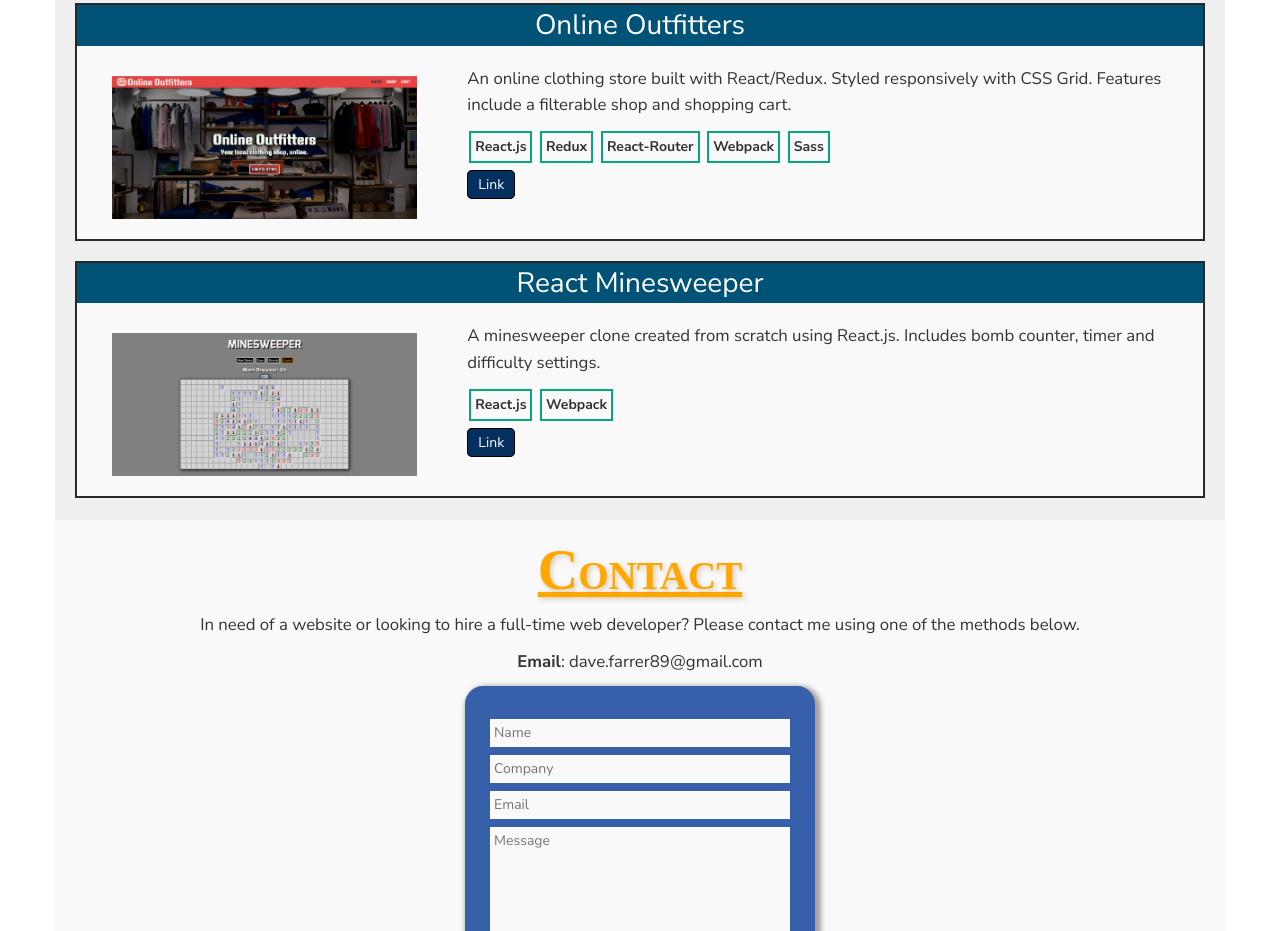
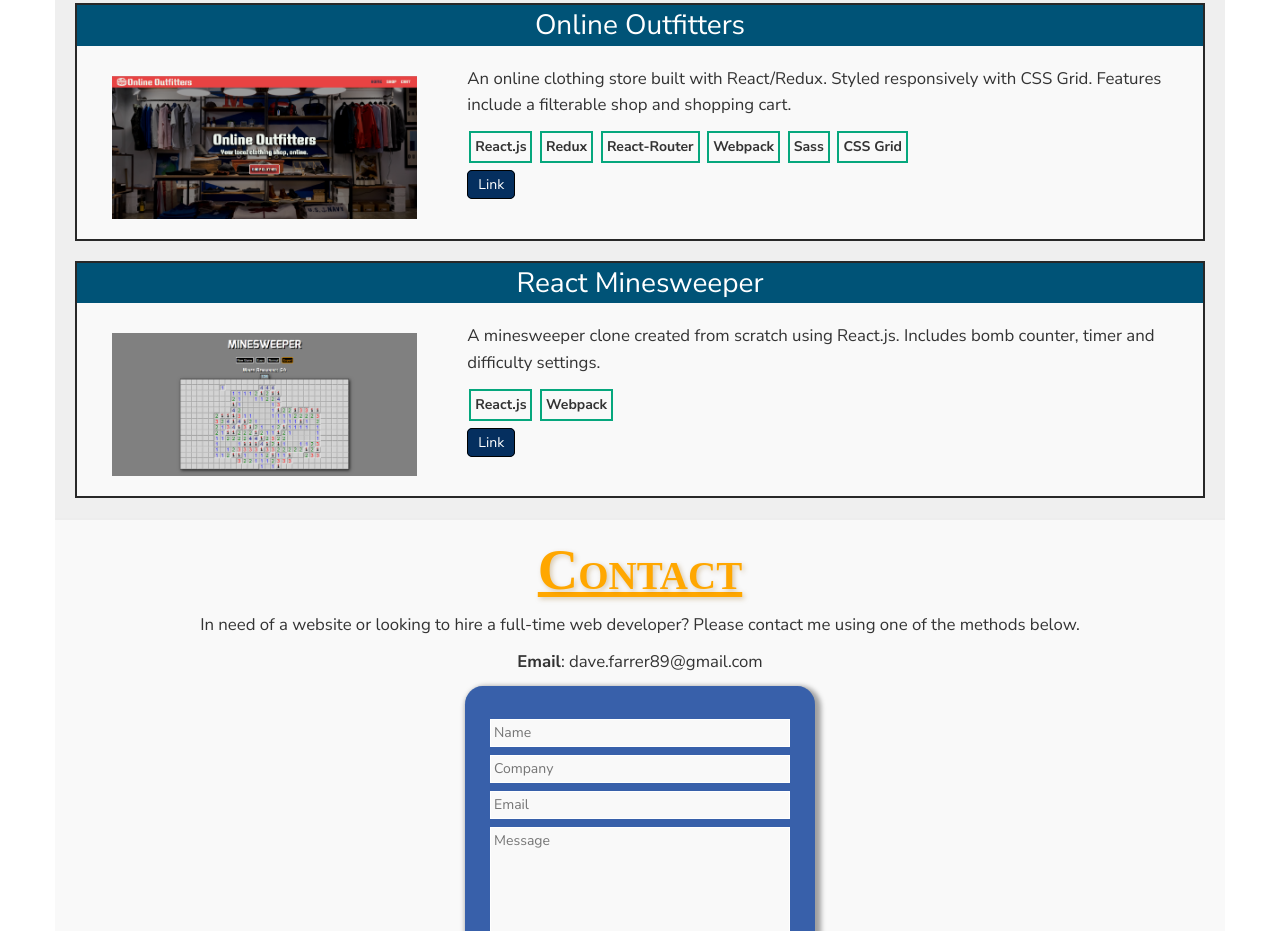
Before and after one commit to DavidFarrer/DavidFarrer.github.io, a plain HTML site: page index.html in a window 1280 px wide. Shown: the part 2500-3431 px from the top of the page. Drawn offline with nearby package versions, Linux system fonts and the light colour scheme; a web font is replaced by a local one.

Commit message:
add css grid to online outfitters

```diff
--- a/index.html
+++ b/index.html
@@ -194,6 +194,7 @@
               <div class="technology">React-Router</div>
               <div class="technology">Webpack</div>
               <div class="technology">Sass</div>
+              <div class="technology">CSS Grid</div>
             </p>
             <a target="_blank" href="https://davefarrer.com/Online-Outfitters">Link</a>
           </div>
```
